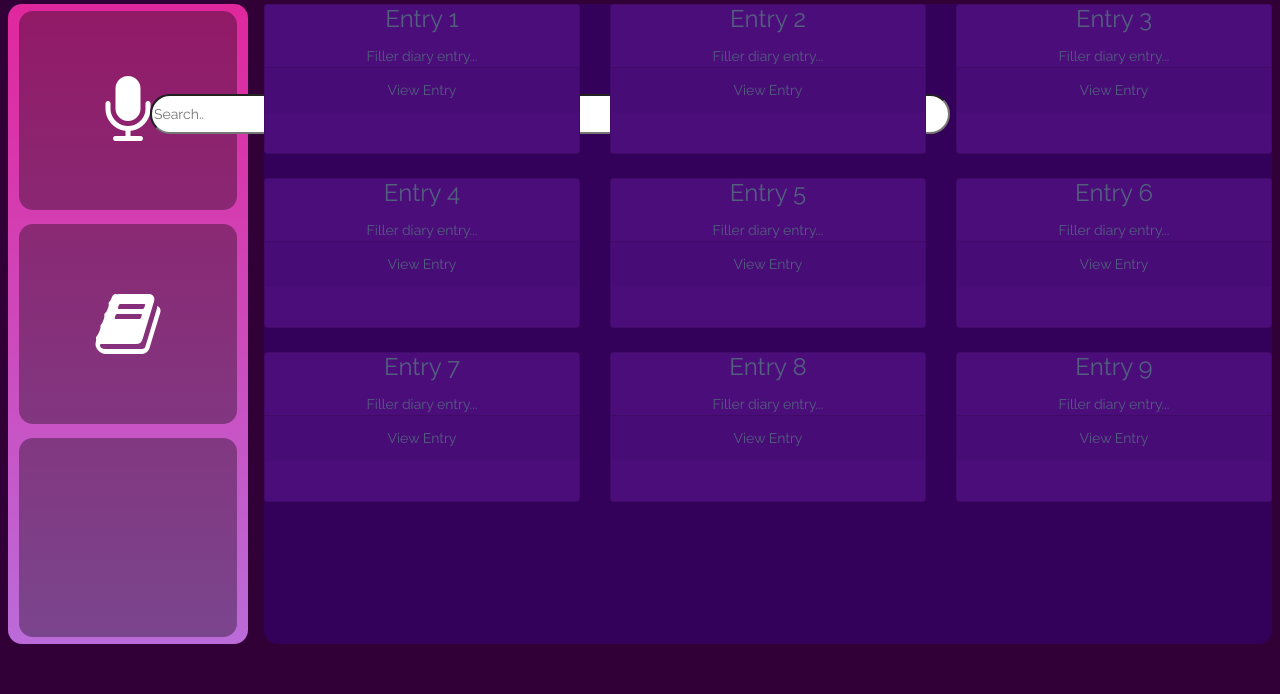
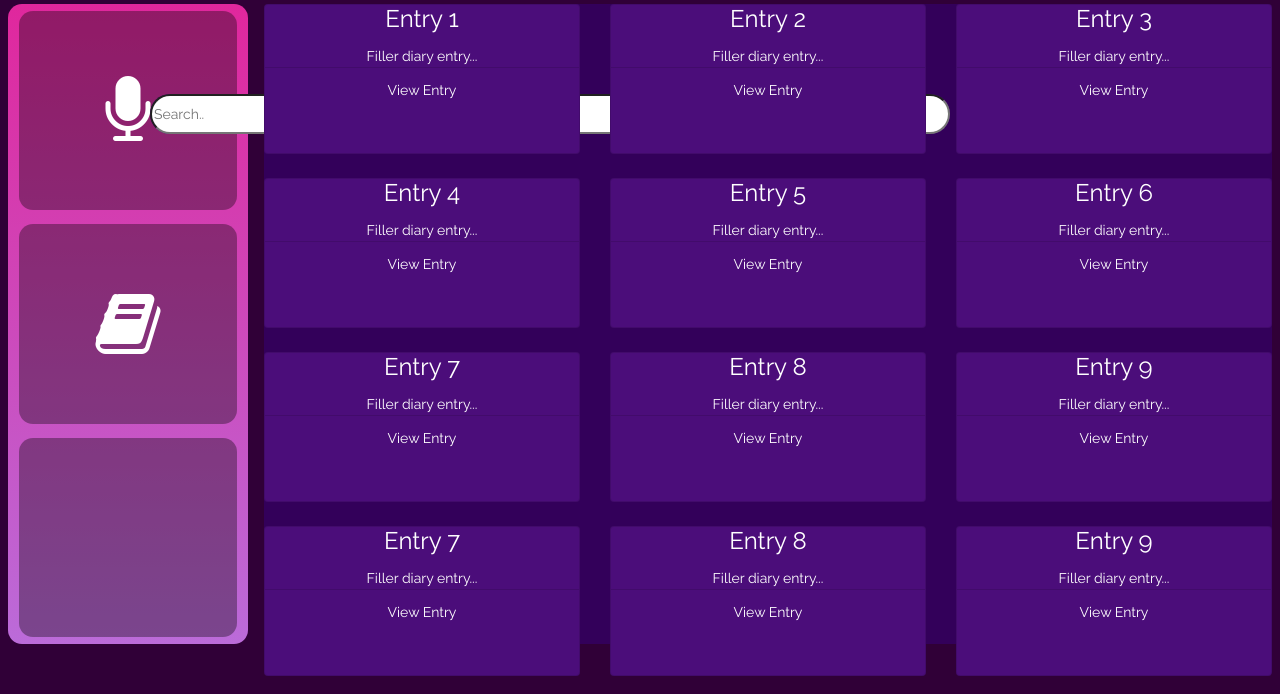
Before and after one commit to jacquelynchow/pennappsxxi, a Flask app: page /entries in a window 1280 px wide. Shown: the part 106-800 px from the top of the page. Run offline with Flask 2, Linux system fonts and the light colour scheme; some libraries are stand-ins or nearby versions.

Commit message:
updted entries

```diff
--- a/app/static/styles/styles.css
+++ b/app/static/styles/styles.css
@@ -374,5 +374,9 @@ main#recording-space {
   background: #4B0D7A;
   height: 150px;
   width: 150px;
+  color: white;
+}
 
+.card-footer {
+  background: #4B0D7A;
 }
--- a/app/templates/entries.html
+++ b/app/templates/entries.html
@@ -127,6 +127,43 @@
             </div>
         </div>
 
+        <div class="card-deck mt-4">
+            <div class="card text-center">
+                <div class="card-block">
+                    <h4 class="card-title">Entry 7</h4>
+                    <p class="card-text">
+                        Filler diary entry...
+                    </p>
+                </div>
+                <div class="card-footer">
+                    View Entry
+                </div>
+            </div>
+
+            <div class="card text-center">
+                <div class="card-block">
+                    <h4 class="card-title">Entry 8</h4>
+                    <p class="card-text">
+                        Filler diary entry...
+                    </p>
+                </div>
+                <div class="card-footer">
+                    View Entry
+                </div>
+            </div>
+            <div class="card text-center">
+                <div class="card-block">
+                    <h4 class="card-title">Entry 9</h4>
+                    <p class="card-text">
+                        Filler diary entry...
+                    </p>
+                </div>
+                <div class="card-footer">
+                    View Entry
+                </div>
+            </div>
+        </div>
+
 
         </div>
 
```
